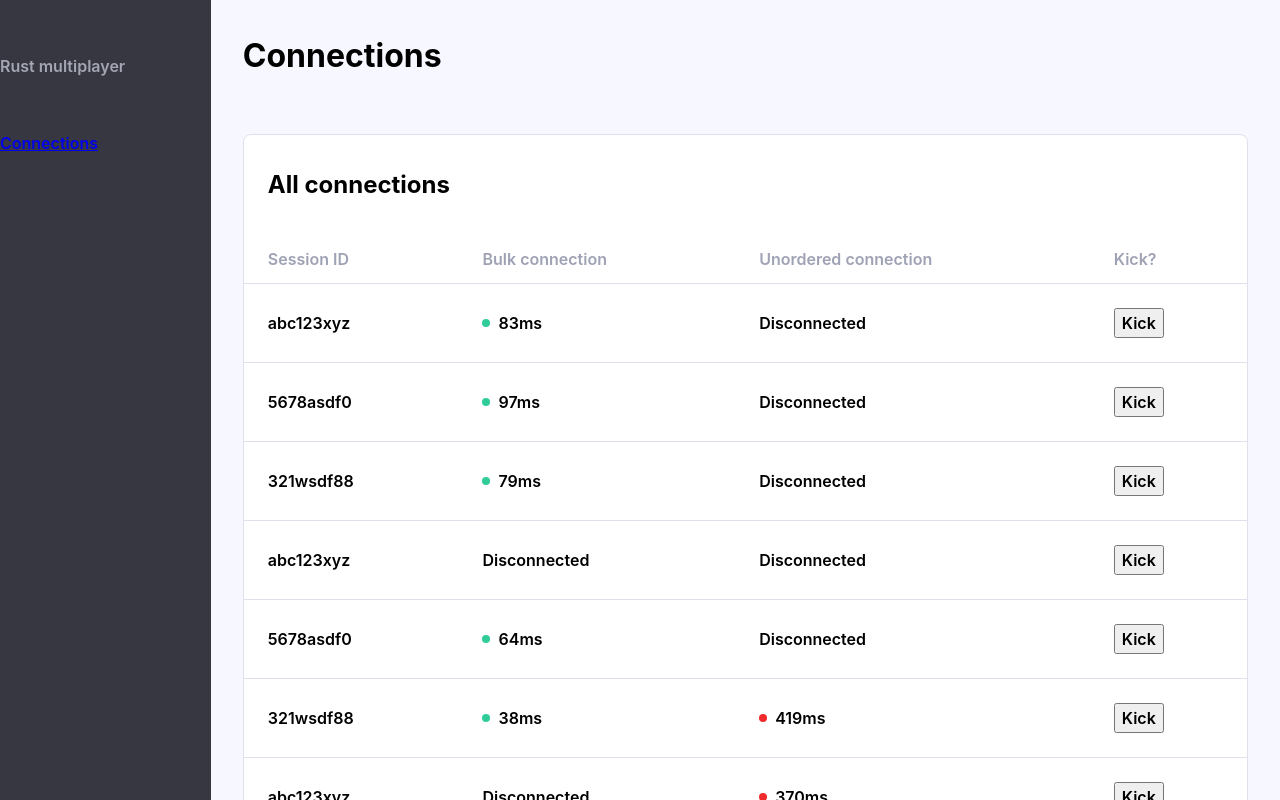
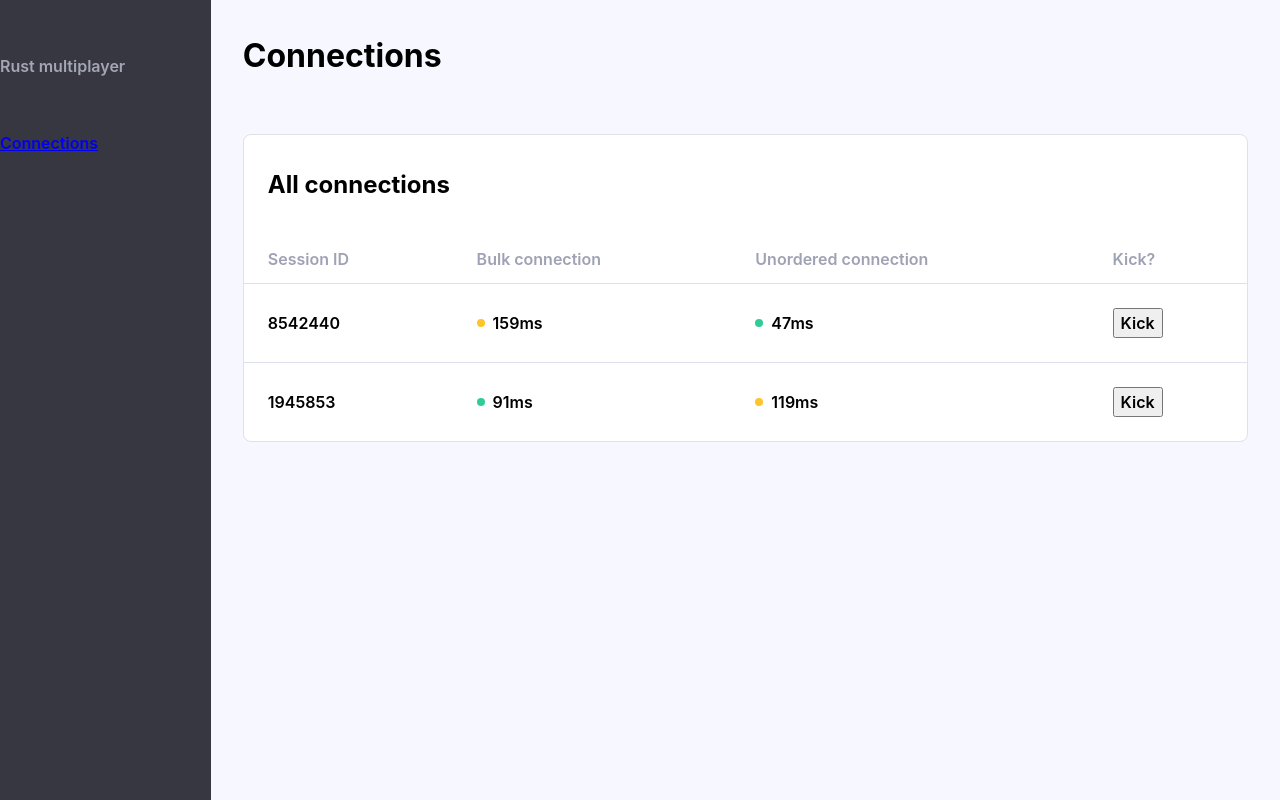
Before and after one commit to cdata/multiplay-rs, a Next.js app in the folder admin/: page / in a window 1280 px wide. Shown: the top 800 px of the page. Built offline with nearby package versions, Linux system fonts and the light colour scheme; a web font is replaced by a local one.

Commit message:
Get things working with the new server data hook

```diff
--- a/admin/components/Ping.tsx
+++ b/admin/components/Ping.tsx
@@ -1,10 +1,10 @@
 type Ping = {
-  ping: number | false;
+  ping: number;
 };
 
 export default function Ping({ ping }: Ping) {
   let pingStatus = '';
-  if (ping === false) {
+  if (ping === 0) {
     pingStatus = 'disconnected';
   } else if (ping < 100) {
     pingStatus = 'good';
--- a/admin/components/Table.tsx
+++ b/admin/components/Table.tsx
@@ -1,8 +1,9 @@
-import useMockConnections from '../hooks/useMockConnections';
+import useMockServerData from '../hooks/useMockServerData';
 import TableRow from './TableRow';
 
 const Table = () => {
-  const connections = useMockConnections();
+  const connections = useMockServerData();
+  console.log(connections);
 
   return (
     <div className="table-wrapper">
@@ -19,9 +20,10 @@ const Table = () => {
           </tr>
         </thead>
         <tbody>
-          {connections.map((connection) => (
-            <TableRow key={connection.id} connection={connection} />
-          ))}
+          {connections &&
+            connections.map((connection) => (
+              <TableRow key={connection.id} connection={connection} />
+            ))}
         </tbody>
       </table>
     </div>
--- a/admin/components/TableRow.tsx
+++ b/admin/components/TableRow.tsx
@@ -1,5 +1,6 @@
 import Button from './Button';
 import Ping from './Ping';
+import type { Connection } from '../types/connection';
 
 type TableRowProps = {
   connection: Connection;
@@ -14,10 +15,10 @@ const TableRow = ({ connection }: TableRowProps) => {
     <tr>
       <td>{connection.id}</td>
       <td>
-        <Ping ping={connection.bulkConnection} />
+        <Ping ping={connection.bulkPing} />
       </td>
       <td>
-        <Ping ping={connection.unorderedConnection} />
+        <Ping ping={connection.unorderedPing} />
       </td>
       <td>
         <Button onClick={handleKick}>Kick</Button>
--- a/admin/hooks/useMockConnections.ts
+++ /dev/null
@@ -1,39 +0,0 @@
-import { useState, useEffect } from 'react';
-
-const initialConnections: Connection[] = [
-  { id: 'abc123xyz', bulkConnection: 20, unorderedConnection: 100 },
-  { id: '5678asdf0', bulkConnection: false, unorderedConnection: 999 },
-  { id: '321wsdf88', bulkConnection: 50, unorderedConnection: false },
-  { id: 'abc123xyz', bulkConnection: 20, unorderedConnection: 100 },
-  { id: '5678asdf0', bulkConnection: false, unorderedConnection: 999 },
-  { id: '321wsdf88', bulkConnection: 50, unorderedConnection: false },
-  { id: 'abc123xyz', bulkConnection: 20, unorderedConnection: 100 },
-  { id: '5678asdf0', bulkConnection: false, unorderedConnection: 999 },
-  { id: '321wsdf88', bulkConnection: 50, unorderedConnection: false },
-  { id: 'abc123xyz', bulkConnection: 20, unorderedConnection: 100 },
-];
-
-export default function useMockConnections() {
-  const [connections, setConnections] = useState(initialConnections);
-
-  useEffect(() => {
-    const interval = setInterval(() => {
-      const newConnections = [...connections];
-      newConnections.forEach((connection) => {
-        connection.bulkConnection = Math.floor(Math.random() * 100);
-        if (connection.bulkConnection < 10) {
-          connection.bulkConnection = false;
-        }
-
-        connection.unorderedConnection = Math.floor(Math.random() * 100 * 10);
-        if (connection.unorderedConnection > 700) {
-          connection.unorderedConnection = false;
-        }
-      });
-      setConnections(newConnections);
-    }, 1000);
-    return () => clearInterval(interval);
-  }, []);
-
-  return connections;
-}
--- /dev/null
+++ b/admin/hooks/useMockServerData.ts
@@ -0,0 +1,64 @@
+import type { Connection } from '../types/connection';
+import ServerData from '../lib/serverData';
+import type {
+  ServerDataPingEvent,
+  ServerDataConnectedEvent,
+  ServerDataDisconnectedEvent,
+} from '../lib/serverData';
+import { useState, useEffect } from 'react';
+
+export default function useMockConnections() {
+  const [connections, setConnections] = useState<Connection[]>([]);
+  const [serverData, setServerData] = useState<ServerData>(new ServerData());
+
+  useEffect(() => {
+    function handlePing(event) {
+      console.log('ping', event.detail);
+      const { sessionId, ping, transport } = (<any>event)
+        .detail as ServerDataPingEvent;
+
+      setConnections((connections) =>
+        connections.map((connection) => {
+          if (connection.id === sessionId) {
+            return {
+              ...connection,
+              bulkPing: transport === 'bulk' ? ping : connection.bulkPing,
+              unorderedPing:
+                transport === 'unordered' ? ping : connection.unorderedPing,
+            };
+          }
+          return connection;
+        })
+      );
+    }
+
+    function handleConnected(event) {
+      console.log('connected', event.detail);
+      const { id } = (<any>event).detail as ServerDataConnectedEvent;
+      setConnections((connections) => [
+        ...connections,
+        { id, bulkPing: 0, unorderedPing: 0 },
+      ]);
+    }
+
+    function handleDisconnected(event) {
+      console.log('disconnected', event.detail);
+      const { id } = (<any>event).detail as ServerDataDisconnectedEvent;
+      setConnections((connections) =>
+        connections.filter((connection) => connection.id !== id)
+      );
+    }
+
+    serverData.addEventListener('ping', handlePing);
+    serverData.addEventListener('connected', handleConnected);
+    serverData.addEventListener('disconnected', handleDisconnected);
+
+    return () => {
+      serverData.removeEventListener('ping', handlePing);
+      serverData.removeEventListener('connected', handleConnected);
+      serverData.removeEventListener('disconnected', handleDisconnected);
+    };
+  }, [serverData, connections]);
+
+  return connections;
+}
--- /dev/null
+++ b/admin/lib/serverData.ts
@@ -0,0 +1,104 @@
+export type ServerDataPingEvent = {
+  sessionId: string;
+  ping: number;
+  transport: 'bulk' | 'unordered';
+};
+
+export type ServerDataConnectedEvent = {
+  id: string;
+};
+
+export type ServerDataDisconnectedEvent = {
+  id: string;
+};
+
+export default class ServerData extends EventTarget {
+  #sessions = [];
+
+  constructor() {
+    super();
+
+    this.#sessions.push(this.#makeSession());
+    this.#dispatch('connected', this.#sessions[0]);
+
+    this.#loop();
+  }
+
+  #makeSession = () => {
+    return {
+      id: Math.floor(Math.random() * 8999999) + 1000000,
+    };
+  };
+
+  #loop = () => {
+    requestAnimationFrame(() => {
+      if (Math.random() > 0.95) {
+        this.#emitData();
+      }
+
+      this.#loop();
+    });
+  };
+
+  #emitData = () => {
+    let dataType = Math.floor(Math.random() * 8);
+
+    switch (dataType) {
+      case 0:
+      case 1:
+      case 2:
+      case 3:
+      case 4:
+        this.ping();
+        break;
+      case 5:
+      case 6:
+        this.connected();
+        break;
+      case 7:
+        this.disconnected();
+        break;
+    }
+  };
+
+  #dispatch = (event, data) => {
+    this.dispatchEvent(
+      new CustomEvent(event, {
+        detail: data,
+      })
+    );
+  };
+
+  connected() {
+    if (this.#sessions.length > 7) {
+      return;
+    }
+    const session = this.#makeSession();
+    this.#sessions.push(session);
+    this.#dispatch('connected', session);
+  }
+
+  disconnected() {
+    if (this.#sessions.length === 0) {
+      return;
+    }
+    const session = this.#sessions.splice(
+      Math.floor(Math.random() * this.#sessions.length),
+      1
+    );
+    this.#dispatch('disconnected', session);
+  }
+
+  ping() {
+    if (this.#sessions.length === 0) {
+      return;
+    }
+    const session =
+      this.#sessions[Math.floor(Math.random() * this.#sessions.length)];
+    this.#dispatch('ping', {
+      sessionId: session.id,
+      ping: Math.floor(Math.random() * 200 + 8),
+      transport: Math.random() > 0.5 ? 'bulk' : 'unordered',
+    });
+  }
+}
--- a/admin/pages/index.tsx
+++ b/admin/pages/index.tsx
@@ -1,7 +1,12 @@
 import type { NextPage } from 'next';
 import Head from 'next/head';
-import SideBar from '../components/SideBar';
-import Table from '../components/Table';
+import dynamic from 'next/dynamic';
+
+// Table uses the useMockServerData hook, which relies on
+// CustomEvent and requestAnimationFrame. Neither of which are
+// available on the server, so we need to tell Next to only load
+// this component on the client.
+const Table = dynamic(() => import('../components/Table'), { ssr: false });
 
 const Connections: NextPage = () => {
   return (
--- a/admin/tsconfig.json
+++ b/admin/tsconfig.json
@@ -1,6 +1,6 @@
 {
   "compilerOptions": {
-    "target": "es5",
+    "target": "ES2020",
     "lib": ["dom", "dom.iterable", "esnext"],
     "allowJs": true,
     "skipLibCheck": true,
--- a/admin/types/connection.ts
+++ b/admin/types/connection.ts
@@ -1,5 +1,5 @@
-type Connection = {
+export type Connection = {
   id: string;
-  bulkConnection: number | false;
-  unorderedConnection: number | false;
+  bulkPing: number;
+  unorderedPing: number;
 };
```
Also changed, not shown: admin/hooks/useConnections.ts (deleted, +0 -23 lines).
